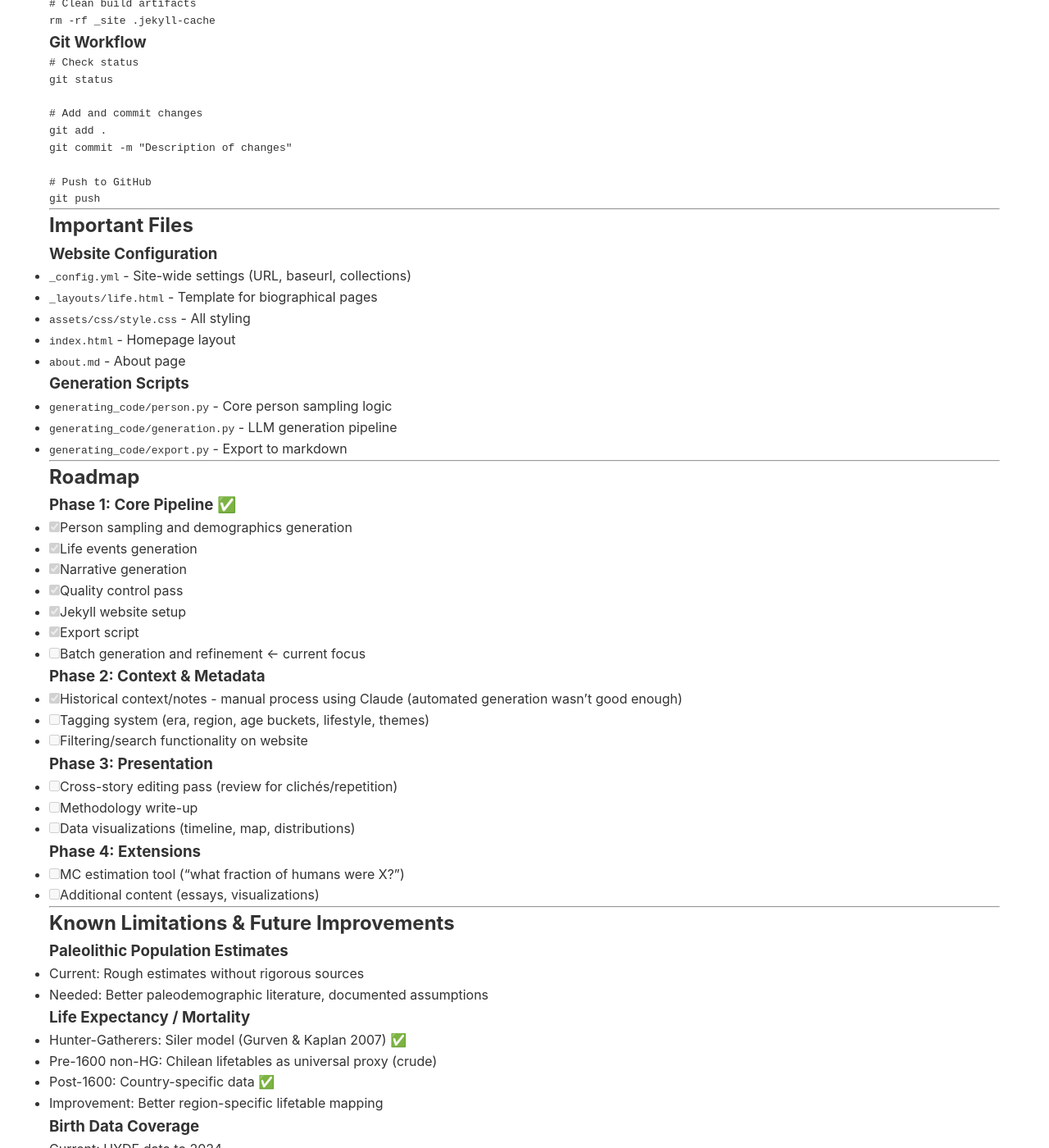
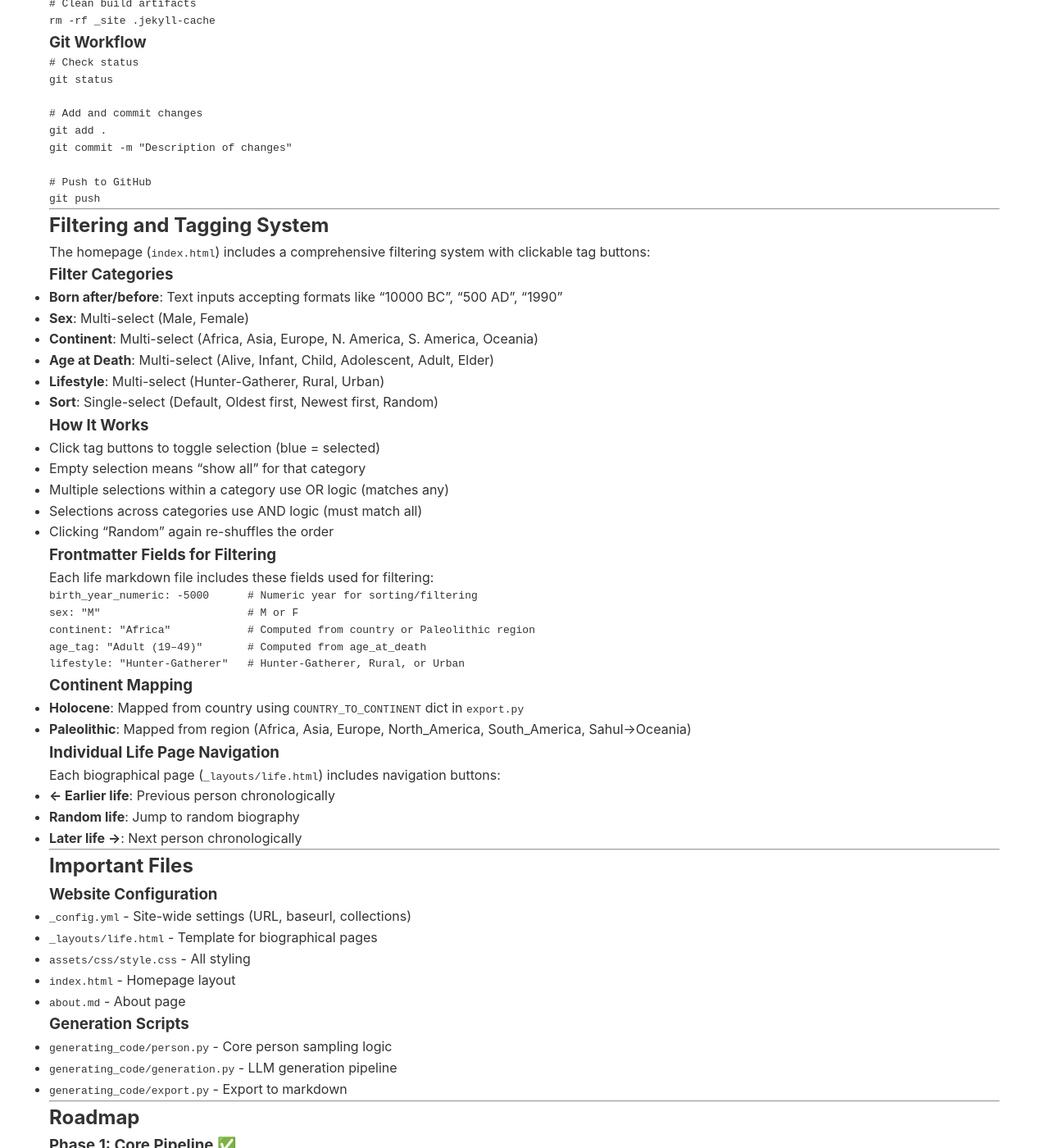
Before and after one commit to random-lives/random-lives, a Jekyll site: the page built from Claude.md, in a window 1280 px wide and 1400 px high, scrolled down 6694 px. Shown: the whole window at 82% size. Built offline with Jekyll 4.4.1, drawn with Linux system fonts in a browser that asks for light colours; our own code applies the rules of GitHub Pages for plain Markdown files; some of the changed text lies outside the part shown.

Commit message:
Update CLAUDE.md with filtering system documentation
- Add new "Filtering and Tagging System" section documenting:
  - All filter categories (sex, continent, age, lifestyle, sort)
  - How multi-select and single-select work
  - Frontmatter fields used for filtering
  - Continent mapping for both Holocene and Paleolithic eras
  - Individual life page navigation buttons
- Mark Phase 2 tagging and filtering items as complete

🤖 Generated with [Claude Code](https://claude.com/claude-code)

Co-Authored-By: Claude Opus 4.5 <noreply@anthropic.com>

````diff
--- a/Claude.md
+++ b/Claude.md
@@ -371,6 +371,47 @@ git push
 
 ---
 
+## Filtering and Tagging System
+
+The homepage (`index.html`) includes a comprehensive filtering system with clickable tag buttons:
+
+### Filter Categories
+- **Born after/before**: Text inputs accepting formats like "10000 BC", "500 AD", "1990"
+- **Sex**: Multi-select (Male, Female)
+- **Continent**: Multi-select (Africa, Asia, Europe, N. America, S. America, Oceania)
+- **Age at Death**: Multi-select (Alive, Infant, Child, Adolescent, Adult, Elder)
+- **Lifestyle**: Multi-select (Hunter-Gatherer, Rural, Urban)
+- **Sort**: Single-select (Default, Oldest first, Newest first, Random)
+
+### How It Works
+- Click tag buttons to toggle selection (blue = selected)
+- Empty selection means "show all" for that category
+- Multiple selections within a category use OR logic (matches any)
+- Selections across categories use AND logic (must match all)
+- Clicking "Random" again re-shuffles the order
+
+### Frontmatter Fields for Filtering
+Each life markdown file includes these fields used for filtering:
+```yaml
+birth_year_numeric: -5000      # Numeric year for sorting/filtering
+sex: "M"                       # M or F
+continent: "Africa"            # Computed from country or Paleolithic region
+age_tag: "Adult (19–49)"       # Computed from age_at_death
+lifestyle: "Hunter-Gatherer"   # Hunter-Gatherer, Rural, or Urban
+```
+
+### Continent Mapping
+- **Holocene**: Mapped from country using `COUNTRY_TO_CONTINENT` dict in `export.py`
+- **Paleolithic**: Mapped from region (Africa, Asia, Europe, North_America, South_America, Sahul→Oceania)
+
+### Individual Life Page Navigation
+Each biographical page (`_layouts/life.html`) includes navigation buttons:
+- **← Earlier life**: Previous person chronologically
+- **Random life**: Jump to random biography
+- **Later life →**: Next person chronologically
+
+---
+
 ## Important Files
 
 ### Website Configuration
@@ -400,8 +441,8 @@ git push
 
 ### Phase 2: Context & Metadata
 - [x] Historical context/notes - manual process using Claude (automated generation wasn't good enough)
-- [ ] Tagging system (era, region, age buckets, lifestyle, themes)
-- [ ] Filtering/search functionality on website
+- [x] Tagging system (continent, age buckets, lifestyle, sex)
+- [x] Filtering/search functionality on website
 
 ### Phase 3: Presentation
 - [ ] Cross-story editing pass (review for clichés/repetition)
````
